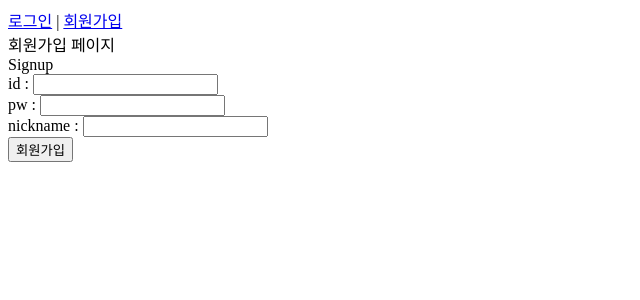
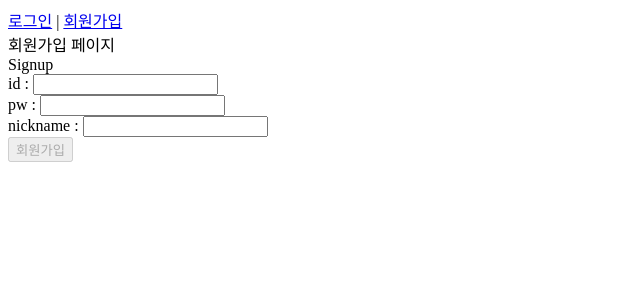
Before and after one commit to huchuchu/vue-basic, a Vue app in the folder vue-til/: page /signup in a window 1280 px wide. Shown: the top 300 px of the page, without its empty margins (0-640 px from the left). Built offline with nearby package versions, Linux system fonts and the light colour scheme.

Commit message:
signupForm validate

```diff
--- a/vue-til/src/components/SignupForm.vue
+++ b/vue-til/src/components/SignupForm.vue
@@ -13,7 +13,12 @@
 			<label for="nickname">nickname : </label>
 			<input type="text" id="nickname" v-model="nickname" />
 		</div>
-		<button type="submit">회원가입</button>
+		<button
+			v-bind:disabled="!isUsernameValid || !password || !nickname"
+			type="submit"
+		>
+			회원가입
+		</button>
 		<p>{{ logMessage }}</p>
 	</form>
 </template>
@@ -21,6 +26,7 @@
 <script>
 // import axios from 'axios';
 import { registerUser } from '@/api/index';
+import { validEmail } from '@/utils/validation';
 
 export default {
 	data() {
@@ -30,6 +36,11 @@ export default {
 			nickname: '',
 			logMessage: '',
 		};
+	},
+	computed: {
+		isUsernameValid() {
+			return validEmail(this.username);
+		},
 	},
 	methods: {
 		async submitForm() {
```
